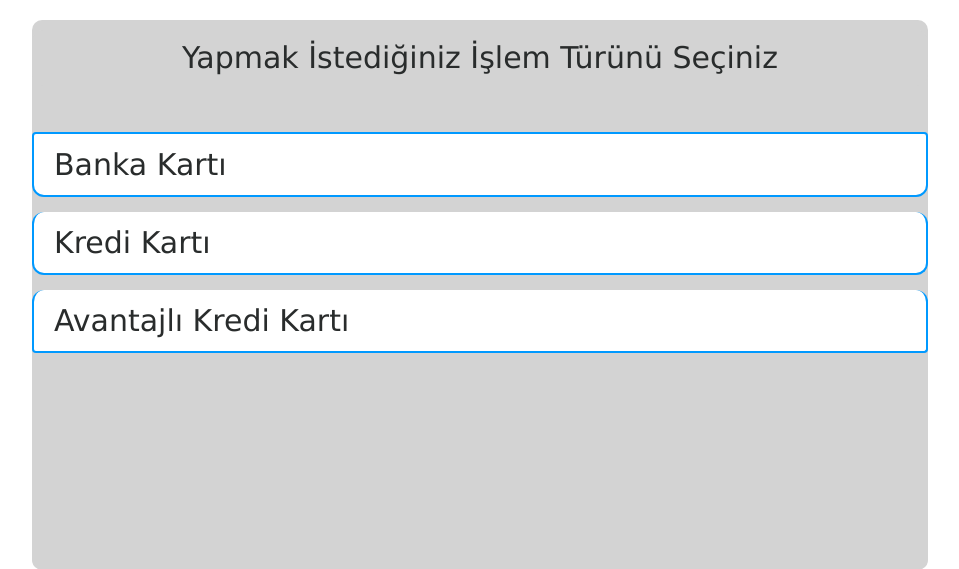
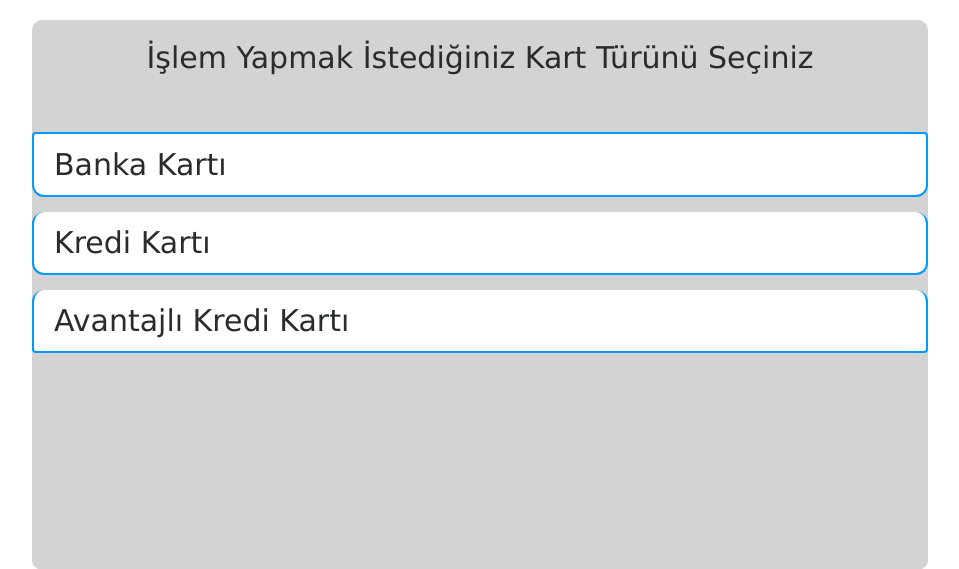
Before and after one commit to OykuE/Frontend-ATMapplication, a PHP site: page /kartsecim.php in a window 1280 px wide. Shown: the part 200-769 px from the top of the page, without its empty margins (160-1119 px from the left). Run offline with PHP 8.4, Linux system fonts and the light colour scheme.

Commit message:
update kart secim page title

```diff
--- a/kartsecim.php
+++ b/kartsecim.php
@@ -10,7 +10,7 @@
     <header class="MainHeader"> </header>
     <body>
         <div class="giris">
-            <h3>Yapmak İstediğiniz İşlem Türünü Seçiniz</h3><br><br>
+            <h3>İşlem Yapmak İstediğiniz Kart Türünü Seçiniz</h3><br><br>
             <div class="list-group">
                  <a href="kartbilgileri.php" class="list-group-item list-group-item-secim">Banka Kartı</a>
                  <a href="secimekrani.php" class="list-group-item list-group-item-secim">Kredi Kartı</a>
```
